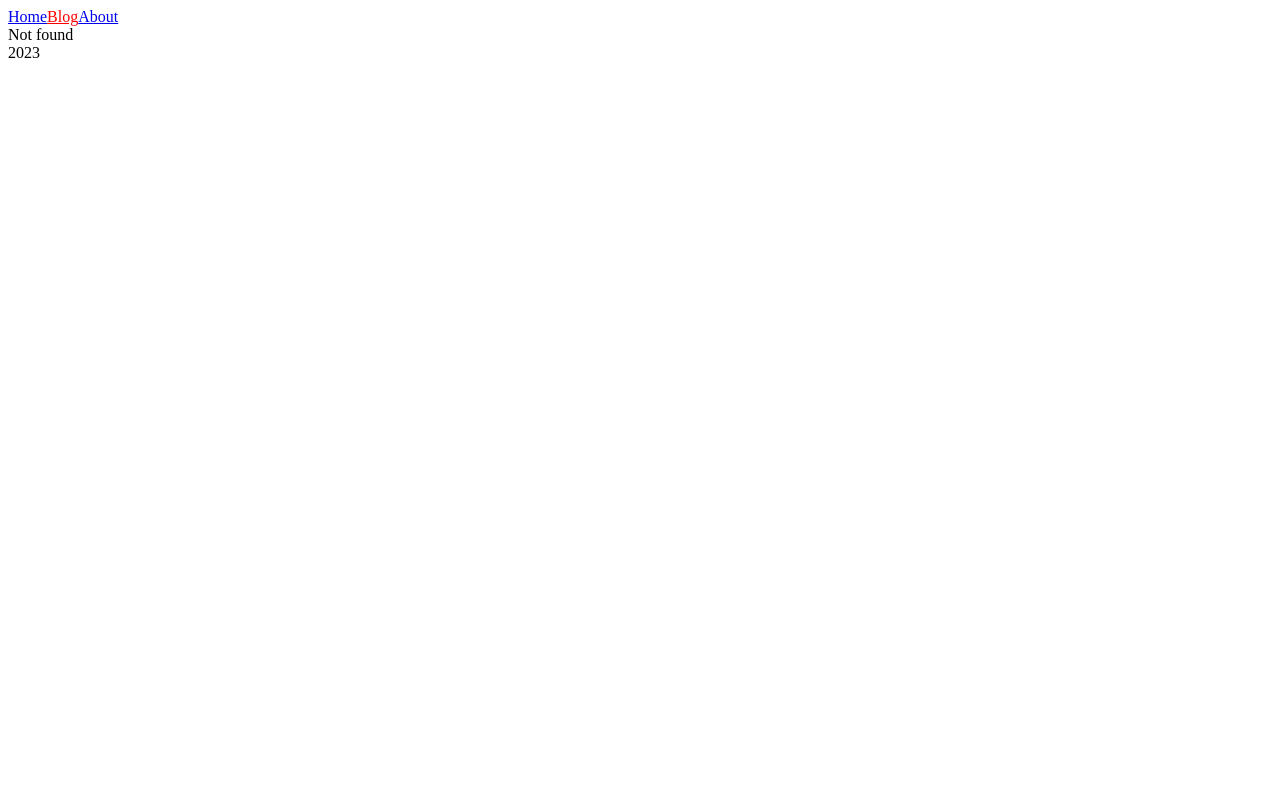
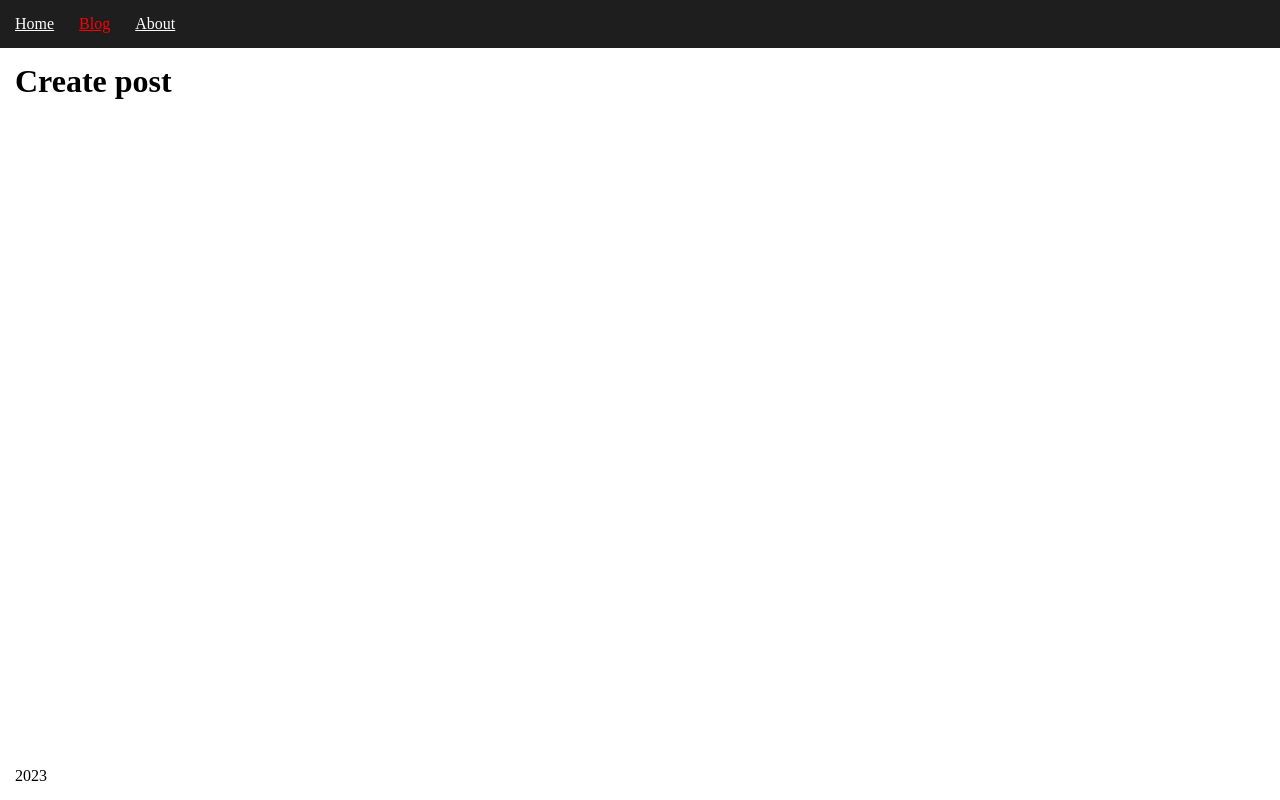
Before and after one commit to IvanZemsky/r-router-1, a React (Create React App) app: page /posts/new in a window 1280 px wide. Before the commit this address had no page. Built offline with nearby package versions, Linux system fonts and the light colour scheme.

Commit message:
lesson 4

```diff
--- a/src/App.js
+++ b/src/App.js
@@ -1,8 +1,11 @@
 import {Routes, Route} from 'react-router-dom'
-import Aboutpage from './components/Aboutpage.js'
-import Blogpage from './components/Blogpage.js'
-import Homepage from './components/Homepage.js'
-import Notfoundpage from './components/Notfoundpage.js'
+import {Aboutpage} from './components/Aboutpage.js'
+import {Blogpage} from './components/Blogpage.js'
+import {SinglePage} from './components/SinglePage.js'
+import {Homepage} from './components/Homepage.js'
+import { Createpost } from './components/Createpost.js'
+import { Editpage } from './components/Editpage.js'
+import {Notfoundpage} from './components/Notfoundpage.js'
 
 import './style.css'
 
@@ -14,8 +17,11 @@ function App() {
       <Routes>
         <Route path="/" element={<Layout/>}>
           <Route index element={<Homepage/>}/>
+          <Route path="about" element={<Aboutpage/>}/>
           <Route path="posts" element={<Blogpage/>}/>
-          <Route path="about" element={<Aboutpage/>}/>
+          <Route path="posts/:id" element={<SinglePage/>}/>
+          <Route path="posts/:id/edit" element={<Editpage/>}/>
+          <Route path="posts/new" element={<Createpost/>}/>
           <Route path="*" element={<Notfoundpage/>}/>
         </Route>
       </Routes>
@@ -24,3 +30,5 @@ function App() {
 }
 
 export default App;
+
+ // вместо :id может быть :что-угодно
--- a/src/components/Aboutpage.js
+++ b/src/components/Aboutpage.js
@@ -1,9 +1,9 @@
 import React from 'react'
 
-function Homepage() {
+function Aboutpage() {
   return (
     <div>Aboutpage</div>
   )
 }
 
-export default Homepage
+export {Aboutpage}
--- a/src/components/Blogpage.js
+++ b/src/components/Blogpage.js
@@ -1,9 +1,29 @@
 import React from 'react'
+import { useState, useEffect } from 'react'
+import { Link } from 'react-router-dom';
 
-function Homepage() {
+function Blogpage() {
+
+  const [posts, setPosts] = useState([]);
+
+  useEffect(() => {
+    fetch('https://jsonplaceholder.typicode.com/posts')
+      .then(res => res.json())
+      .then(data => setPosts(data));
+  }, []);
+
   return (
-    <div>Blogpage</div>
+    <div>
+      Blogpage
+      {
+        posts.map(post => (
+          <Link key={post.id} to={`/posts/${post.id}`}>
+            <li>{post.title}</li>
+          </Link>
+        ))
+      }
+    </div>
   )
 }
 
-export default Homepage
+export {Blogpage}
--- /dev/null
+++ b/src/components/Createpost.js
@@ -0,0 +1,11 @@
+import React from 'react'
+
+function Createpost() {
+  return (
+    <div>
+      <h1>Create post</h1>
+    </div>
+  )
+}
+
+export {Createpost}
--- /dev/null
+++ b/src/components/Editpage.js
@@ -0,0 +1,13 @@
+import React from 'react'
+import { useParams } from 'react-router-dom'
+
+function Editpage() {
+   const {id} = useParams();
+  return (
+    <div>
+      <h1>Edit post {id}</h1>
+    </div>
+  )
+}
+
+export {Editpage}
--- a/src/components/Homepage.js
+++ b/src/components/Homepage.js
@@ -6,4 +6,4 @@ function Homepage() {
   )
 }
 
-export default Homepage
+export {Homepage}
--- a/src/components/Notfoundpage.js
+++ b/src/components/Notfoundpage.js
@@ -1,9 +1,9 @@
 import React from 'react'
 
-function Homepage() {
+function Notfoundpage() {
   return (
     <div>Not found</div>
   )
 }
 
-export default Homepage
+export {Notfoundpage}
--- /dev/null
+++ b/src/components/SinglePage.js
@@ -0,0 +1,29 @@
+import React from 'react'
+import { useParams, Link } from 'react-router-dom'
+import { useState, useEffect } from 'react';
+
+function SinglePage() {
+  const {id} = useParams();
+
+  const [post, setPost] = useState(null);
+
+  useEffect(() => {
+    fetch(`https://jsonplaceholder.typicode.com/posts/${id}`)
+      .then(res => res.json())
+      .then(data => setPost(data));
+  }, [id]);
+
+  return (
+    <div>
+      {post && (
+        <>
+          <h1>{post.title}</h1>
+          <p>{post.body}</p>
+          <Link to={`edit`}>Edit this post</Link>
+        </>
+      )}
+    </div>
+  )
+}
+
+export {SinglePage}
--- a/src/style.css
+++ b/src/style.css
@@ -1,3 +1,41 @@
+*{
+   padding: 0;
+   margin: 0;
+   box-sizing: border-box;
+}
+
+#root{
+   display: flex;
+   flex-direction: column;
+   height: 100vh;
+   min-height: 600px;
+}
+
+header {
+   padding: 15px;
+   background-color: #1e1e1e;
+   color: white;
+}
+
+header a{
+   display: inline-block;
+   color: inherit;
+   margin-right: 25px;
+}
+
+header a:last-child{
+   margin-right: 0;
+}
+
 .active-link{
    color: red;
 }
+
+header + *{
+   padding: 15px;
+}
+
+footer{
+   padding: 15px;
+   margin-top: auto;
+}
```
